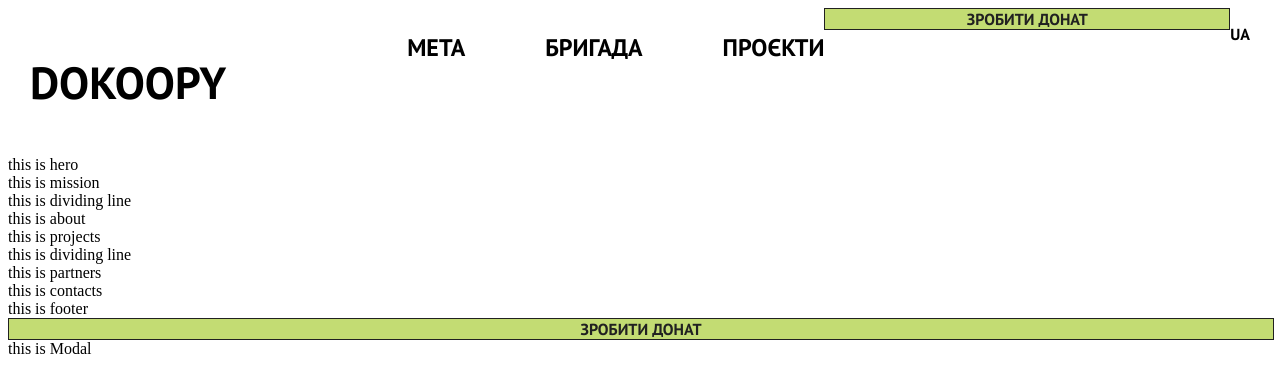
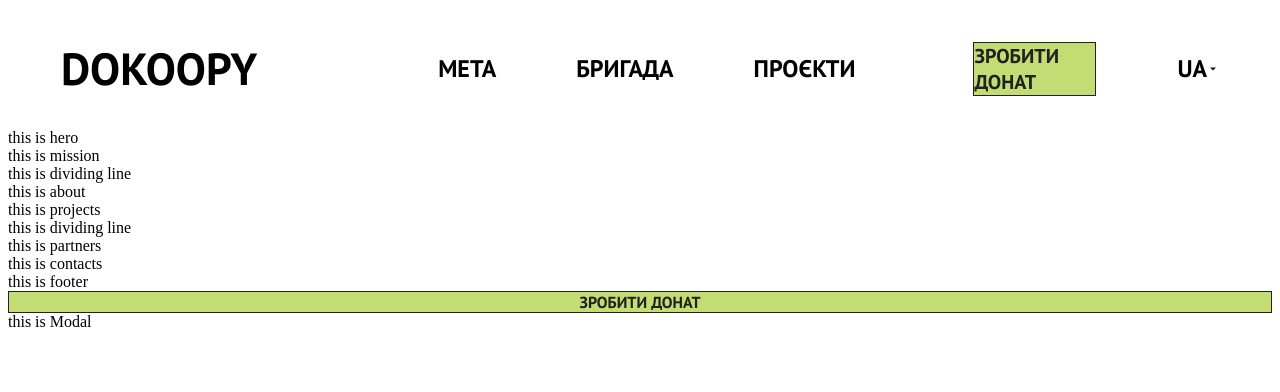
Before and after one commit to baza-trainee/dokoopy-frontend, a React (Vite) app: page / in a window 1280 px wide. Shown: the top 392 px of the page. Built offline with nearby package versions, Linux system fonts and the light colour scheme.

Commit message:
add all styles ti heared to desktop version

```diff
--- /dev/null
+++ b/src/assets/chevron-down.jsx
@@ -0,0 +1,7 @@
+export const Chevron = () => {
+   return (
+      <svg width="12" height="12" viewBox="0 0 12 12" xmlns="http://www.w3.org/2000/svg">
+         <path d="M3 4.5L6 7.5L9 4.5" fill="#111111" />
+      </svg>
+   );
+};
--- a/src/components/Header.jsx
+++ b/src/components/Header.jsx
@@ -1,8 +1,11 @@
 import { DonateButton } from "./DonateButton";
+import { Chevron } from "../assets/chevron-down.jsx";
 
 export const Header = () => {
    return (
-      <div className="container header">
+      <header>
+         <div className="container">
+            <div className="header">
                <p className="logo">dokoopy</p>
                <nav className="naigation">
                   <ul className="naigation-list">
@@ -11,8 +14,12 @@ export const Header = () => {
                      <li>проєкти</li>
                   </ul>
                </nav>
-         <DonateButton></DonateButton>
-         <p>UA</p>
+               <DonateButton buttonClass={"headerButton"}></DonateButton>
+               <p className="language-selector">
+                  UA <Chevron />
+               </p>
             </div>
+         </div>
+      </header>
    );
 };
--- a/src/styles/components/_header.scss
+++ b/src/styles/components/_header.scss
@@ -1,16 +1,26 @@
 .header {
    display: flex;
+   justify-content: flex-start;
+   align-items: center;
+   padding: 21px;
+   min-height: 100px;
    font-family: PT Sans;
    font-weight: 700;
 }
 
 .logo {
+   display: block;
+   margin: 0;
+   padding: 0;
+
    font-size: 45px;
+   line-height: 1.3;
    text-transform: uppercase;
 }
 
 .naigation {
    margin-left: 181px;
+   margin-right: 118px;
 }
 
 .naigation-list {
@@ -22,3 +32,12 @@
    font-size: 24px;
    text-transform: uppercase;
 }
+
+.language-selector {
+   display: flex;
+   align-items: center;
+
+   margin: 0 0 0 81px;
+   font-size: 24px;
+   text-transform: uppercase;
+}
--- a/src/styles/utils/_general.scss
+++ b/src/styles/utils/_general.scss
@@ -1,3 +1,9 @@
+*,
+*::before,
+*::after {
+   box-sizing: border-box;
+}
+
 .container {
    padding-left: 10px;
    padding-right: 10px;
```
Lines whose indentation alone changed are shown as unchanged.
